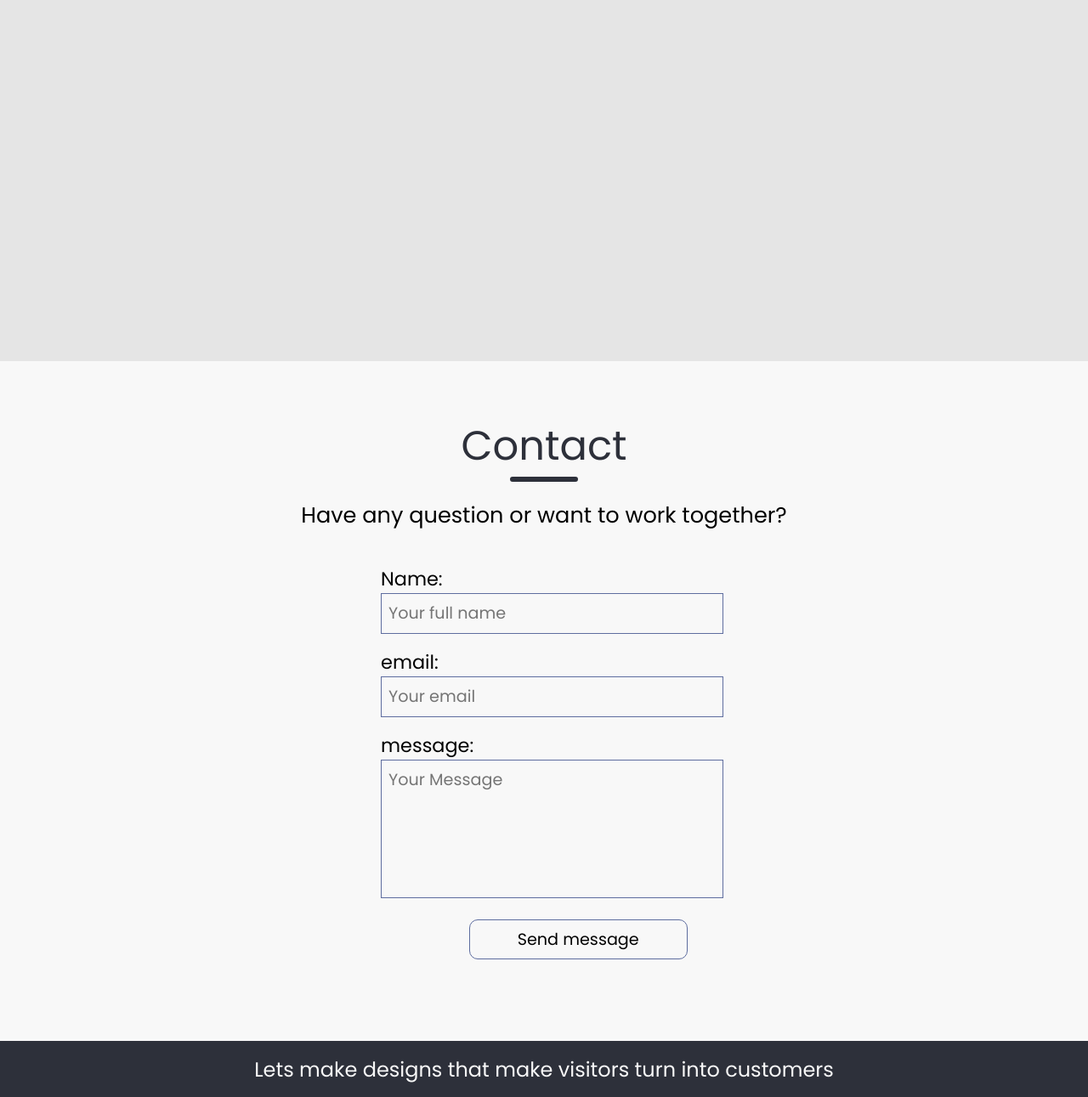
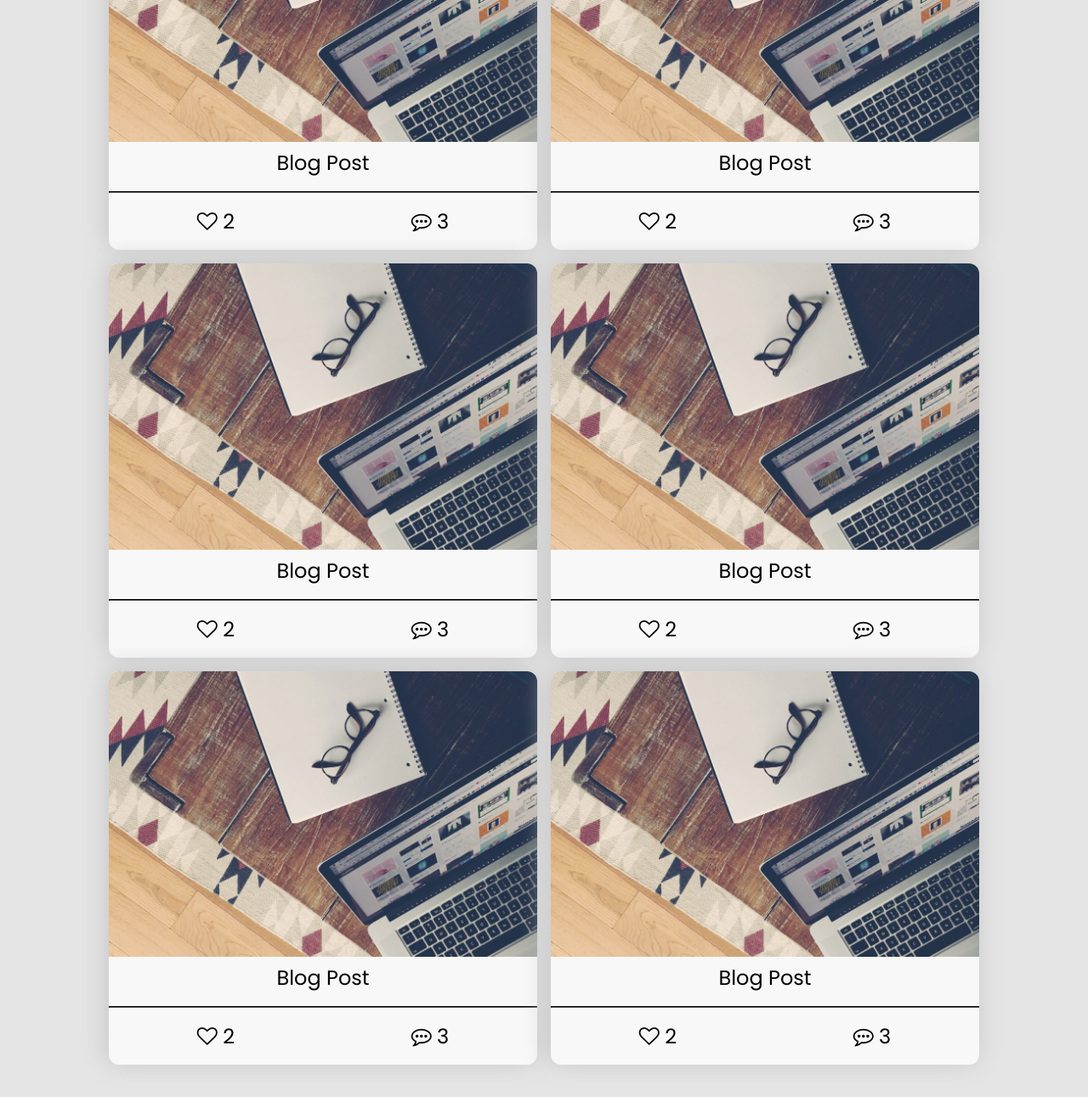
Before and after one commit to James-nyagatare/MyBrand, a plain HTML site: page UI/index.html in a window 1280 px wide. Shown: the part 2967-4258 px from the top of the page at 85% size. Drawn offline with Linux system fonts and the light colour scheme.

Commit message:
feat(blogs-page): Add a responsive blog page -Create blog page structure. -make blog page responsive.
N/A

```diff
--- a/UI/css/styles.css
+++ b/UI/css/styles.css
@@ -656,6 +656,70 @@ img {
   min-height: 100vh;
   background-color: var(--bg-secondary);
 }
+.blogs-container {
+  display: grid;
+  grid-gap: 1rem;
+  grid-template-columns: repeat(auto-fit, minmax(350px, 1fr));
+  width: 80%;
+  margin: 4rem auto;
+  padding: 0;
+}
+.blog {
+  background-color: var(--bg-main);
+  display: flex;
+  flex-direction: column;
+  width: 100%;
+  border-radius: 12px;
+  box-shadow: -3px -3px 30px#c4c4c4;
+  padding: 0rem;
+}
+.blog-top {
+  width: 100%;
+  padding-bottom: 1rem;
+}
+.blog-image img {
+  width: 100%;
+  border-radius: 12px 12px 0 0;
+}
+.blog-title {
+  text-align: center;
+  font-size: 1.5rem;
+}
+.blog-bottom {
+  padding: 1rem 0;
+  display: flex;
+  justify-content: space-around;
+  font-size: 1.5rem;
+}
+#blogs > .more-projects {
+  font-size: 1.4rem;
+  padding-bottom: 2rem;
+}
+
+@media screen and (max-width: 880px) {
+  .blogs-container {
+    width: 90%;
+  }
+}
+@media screen and (max-width: 795px) {
+  .blogs-container {
+    display: grid;
+    grid-gap: 1rem;
+    grid-template-columns: repeat(auto-fit, minmax(200px, 1fr));
+  }
+}
+@media screen and (max-width: 480px) {
+  .blog-title {
+    font-size: 1rem !important;
+  }
+  .blog-bottom {
+    padding: 0.5rem 0;
+    font-size: 1rem;
+  }
+  #blogs > .more-projects {
+    font-size: 1rem;
+  }
+}
 
 /* contact page */
 #contact {
--- a/UI/index.html
+++ b/UI/index.html
@@ -27,7 +27,7 @@
                <a href="#projects">Projects</a>
            </li>
            <li>
-               <a href="#">Blog</a>
+               <a href="#blogs">Blog</a>
            </li>
            <li>
                <a href="#contact">Contact</a>
@@ -52,11 +52,12 @@
             <a href="#projects">Projects</a>
         </li>
         <li>
+            <a href="#blogs">Blog</a>
+        </li>
+        <li>
             <a href="#contact">Contact</a>
         </li>
-        <li>
-            <a href="#">Blog</a>
-        </li>
+
     </ul>
    </div>
 
@@ -208,6 +209,132 @@
                 <P>Blogs</P>
                 <hr >
             </section>
+            <section class="blogs-container">
+                <a href="" class="blog">
+                    <div class="blog-top">
+                        <div class="blog-image">
+                            <img src="./images/blog.jpg" alt="">
+                        </div>
+                        <div class="blog-title">Blog Post</div>
+                    </div>
+                    <hr>
+                    <div class="blog-bottom">
+                    <span>
+                        <i class="fa fa-heart-o"></i></i>
+                        2
+                    </span>
+                    <span>
+                        <i class="fa fa-commenting-o"></i>
+                        3
+                    </span>
+                    </div>
+                    </a>
+            <a href="" class="blog">
+                <div class="blog-top">
+                    <div class="blog-image">
+                        <img src="./images/blog.jpg" alt="">
+                    </div>
+                    <div class="blog-title">Blog Post</div>
+                </div>
+                <hr>
+                <div class="blog-bottom">
+                <span>
+                    <i class="fa fa-heart-o"></i></i>
+                    2
+                </span>
+                <span>
+                    <i class="fa fa-commenting-o"></i>
+                    3
+                </span>
+                </div>
+            </a>
+
+            <a href="" class="blog">
+                <div class="blog-top">
+                    <div class="blog-image">
+                        <img src="./images/blog.jpg" alt="">
+                    </div>
+                    <div class="blog-title">Blog Post</div>
+                </div>
+               <hr>
+                <div class="blog-bottom">
+                <span>
+                    <i class="fa fa-heart-o"></i></i>
+                    2
+                </span>
+                <span>
+                    <i class="fa fa-commenting-o"></i>
+                    3
+                </span>
+                </div>
+            </a>
+
+            <a href="" class="blog">
+                <div class="blog-top">
+                    <div class="blog-image">
+                        <img src="./images/blog.jpg" alt="">
+                    </div>
+                    <div class="blog-title">Blog Post</div>
+                </div>
+                <hr>
+                <div class="blog-bottom">
+                <span>
+                    <i class="fa fa-heart-o"></i></i>
+                    2
+                </span>
+                <span>
+                    <i class="fa fa-commenting-o"></i>
+                    3
+                </span>
+                </div>
+            </a>
+
+            <a href="" class="blog">
+                <div class="blog-top">
+                    <div class="blog-image">
+                        <img src="./images/blog.jpg" alt="">
+                    </div>
+                    <div class="blog-title">Blog Post</div>
+                </div>
+                <hr>
+                <div class="blog-bottom">
+                <span>
+                    <i class="fa fa-heart-o"></i></i>
+                    2
+                </span>
+                <span>
+                    <i class="fa fa-commenting-o"></i>
+                    3
+                </span>
+                </div>
+            </a>
+
+            <a href="" class="blog">
+                <div class="blog-top">
+                    <div class="blog-image">
+                        <img src="./images/blog.jpg" alt="">
+                    </div>
+                    <div class="blog-title">Blog Post</div>
+
+                </div>
+                <hr>
+                <div class="blog-bottom">
+                <span>
+                    <i class="fa fa-heart-o"></i></i>
+                    2
+                </span>
+                <span>
+                    <i class="fa fa-commenting-o"></i>
+                    3
+                </span>
+                </div>
+            </a>
+
+
+            </section>
+            <div class="more-projects" >
+                <a href=""  button> Read more here</a>
+            </div>
            </section>
 
         <!-- Contact Page -->
```
Also changed, not shown: UI/images/blog.jpg (added).
